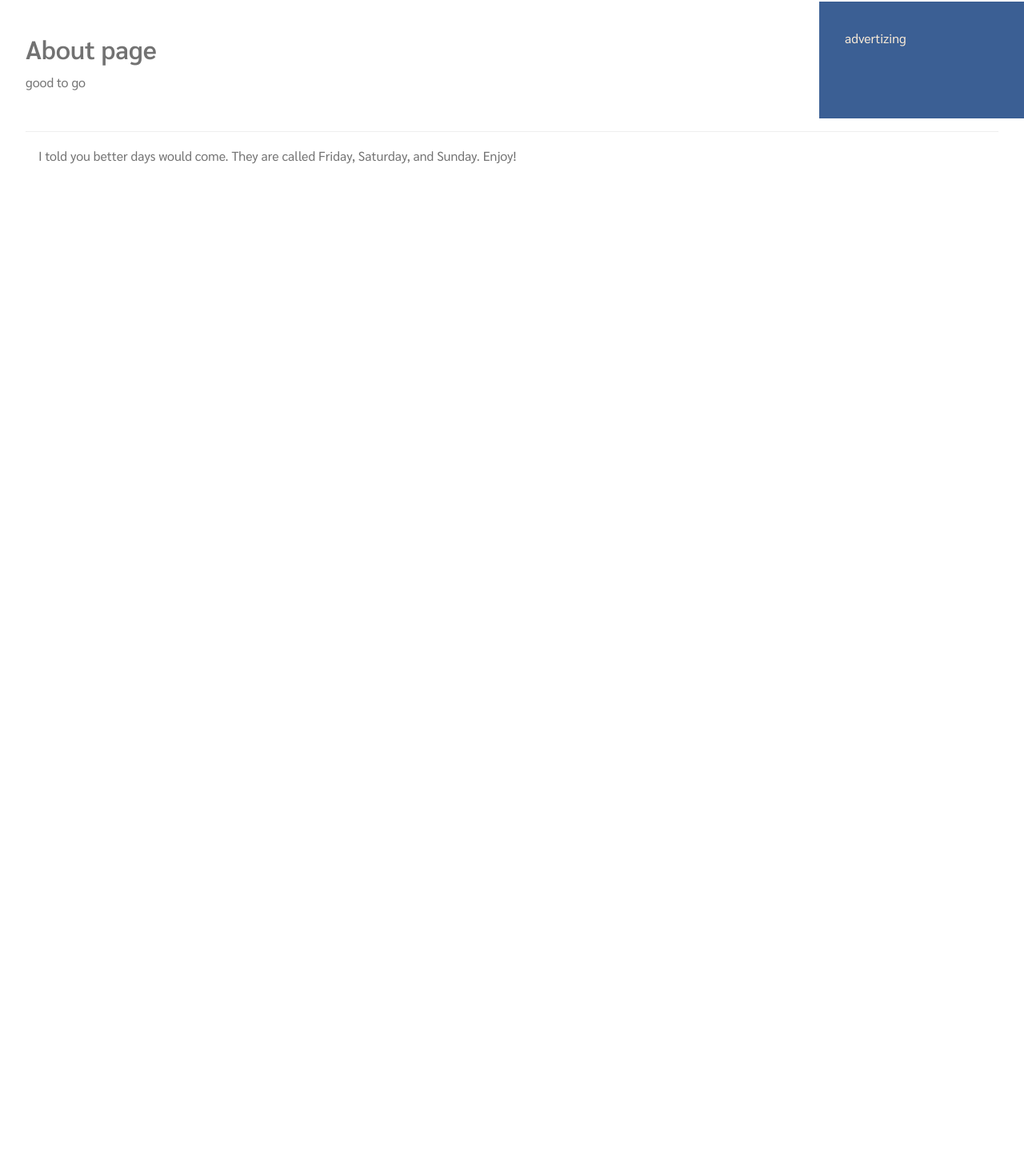
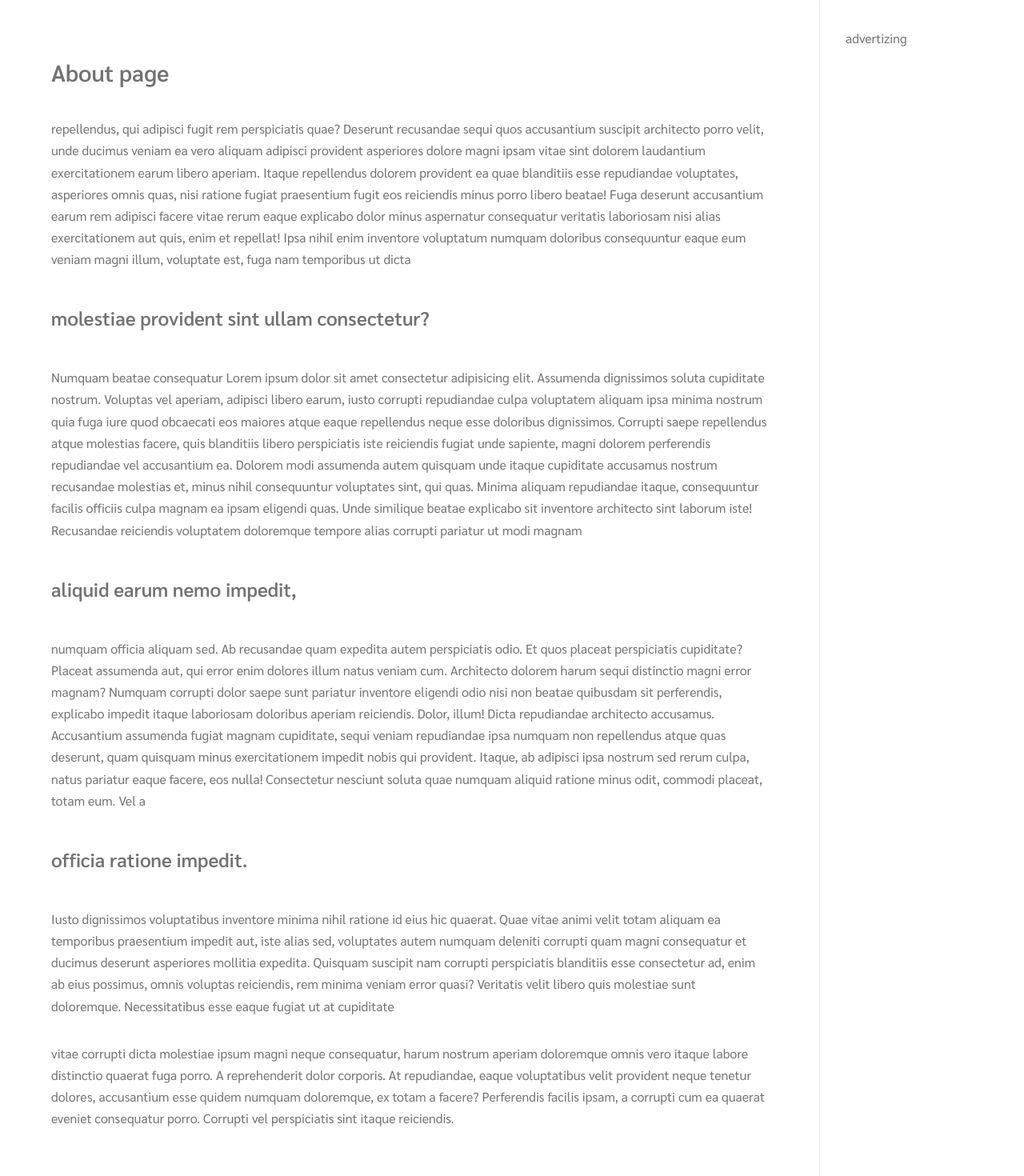
Before and after one commit to e20fip/nextjs, a Next.js app: page /about in a window 1280 px wide. Shown: the part 90-1560 px from the top of the page at 80% size. Before the commit the page ends 800 px from the top, so only its background shows below. Built offline with nearby package versions, Linux system fonts and the light colour scheme.

Commit message:
fixed some Error

```diff
--- a/app/about/about.module.css
+++ b/app/about/about.module.css
@@ -6,11 +6,28 @@
 }
 
 .boxmain {
-  padding: 2em;
+  padding: 4em 4em;
+}
+
+.headText {
+  font-size: 1.8rem;
+  font-weight: bold;
+  padding-block: 0;
+}
+
+.bodyText {
+  margin-top: 1em;
+}
+
+.content {
+  padding: 0;
 }
 
 @media screen and (max-width: 800px) {
   .about {
     grid-template-columns: 1fr;
   }
+  .boxmain {
+    padding: 1em 2em;
+  }
 }
--- a/app/about/page.jsx
+++ b/app/about/page.jsx
@@ -1,8 +1,89 @@
+import styles from './about.module.css'
+
 export default function About() {
   return (
     <>
-      <h1>About page</h1>
-      <p>good to go</p>
+      <div className={styles.content}>
+        <h1 className={styles.headText}>About page</h1>
+        <div className={styles.bodyText}>
+          <p>
+            repellendus, qui adipisci fugit rem perspiciatis quae? Deserunt
+            recusandae sequi quos accusantium suscipit architecto porro velit,
+            unde ducimus veniam ea vero aliquam adipisci provident asperiores
+            dolore magni ipsam vitae sint dolorem laudantium exercitationem
+            earum libero aperiam. Itaque repellendus dolorem provident ea quae
+            blanditiis esse repudiandae voluptates, asperiores omnis quas, nisi
+            ratione fugiat praesentium fugit eos reiciendis minus porro libero
+            beatae! Fuga deserunt accusantium earum rem adipisci facere vitae
+            rerum eaque explicabo dolor minus aspernatur consequatur veritatis
+            laboriosam nisi alias exercitationem aut quis, enim et repellat!
+            Ipsa nihil enim inventore voluptatum numquam doloribus consequuntur
+            eaque eum veniam magni illum, voluptate est, fuga nam temporibus ut
+            dicta
+          </p>
+          <h2>molestiae provident sint ullam consectetur?</h2>
+          <p>
+            Numquam beatae consequatur Lorem ipsum dolor sit amet consectetur
+            adipisicing elit. Assumenda dignissimos soluta cupiditate nostrum.
+            Voluptas vel aperiam, adipisci libero earum, iusto corrupti
+            repudiandae culpa voluptatem aliquam ipsa minima nostrum quia fuga
+            iure quod obcaecati eos maiores atque eaque repellendus neque esse
+            doloribus dignissimos. Corrupti saepe repellendus atque molestias
+            facere, quis blanditiis libero perspiciatis iste reiciendis fugiat
+            unde sapiente, magni dolorem perferendis repudiandae vel accusantium
+            ea. Dolorem modi assumenda autem quisquam unde itaque cupiditate
+            accusamus nostrum recusandae molestias et, minus nihil consequuntur
+            voluptates sint, qui quas. Minima aliquam repudiandae itaque,
+            consequuntur facilis officiis culpa magnam ea ipsam eligendi quas.
+            Unde similique beatae explicabo sit inventore architecto sint
+            laborum iste! Recusandae reiciendis voluptatem doloremque tempore
+            alias corrupti pariatur ut modi magnam
+          </p>
+          <h3>aliquid earum nemo impedit,</h3>
+          <p>
+            numquam officia aliquam sed. Ab recusandae quam expedita autem
+            perspiciatis odio. Et quos placeat perspiciatis cupiditate? Placeat
+            assumenda aut, qui error enim dolores illum natus veniam cum.
+            Architecto dolorem harum sequi distinctio magni error magnam?
+            Numquam corrupti dolor saepe sunt pariatur inventore eligendi odio
+            nisi non beatae quibusdam sit perferendis, explicabo impedit itaque
+            laboriosam doloribus aperiam reiciendis. Dolor, illum! Dicta
+            repudiandae architecto accusamus. Accusantium assumenda fugiat
+            magnam cupiditate, sequi veniam repudiandae ipsa numquam non
+            repellendus atque quas deserunt, quam quisquam minus exercitationem
+            impedit nobis qui provident. Itaque, ab adipisci ipsa nostrum sed
+            rerum culpa, natus pariatur eaque facere, eos nulla! Consectetur
+            nesciunt soluta quae numquam aliquid ratione minus odit, commodi
+            placeat, totam eum. Vel a
+          </p>
+          <h4>officia ratione impedit.</h4>
+          <p>
+            Iusto dignissimos voluptatibus inventore minima nihil ratione id
+            eius hic quaerat. Quae vitae animi velit totam aliquam ea temporibus
+            praesentium impedit aut, iste alias sed, voluptates autem numquam
+            deleniti corrupti quam magni consequatur et ducimus deserunt
+            asperiores mollitia expedita. Quisquam suscipit nam corrupti
+            perspiciatis blanditiis esse consectetur ad, enim ab eius possimus,
+            omnis voluptas reiciendis, rem minima veniam error quasi? Veritatis
+            velit libero quis molestiae sunt doloremque. Necessitatibus esse
+            eaque fugiat ut at cupiditate{' '}
+          </p>
+          <p>
+            vitae corrupti dicta molestiae ipsum magni neque consequatur, harum
+            nostrum aperiam doloremque omnis vero itaque labore distinctio
+            quaerat fuga porro. A reprehenderit dolor corporis. At repudiandae,
+            eaque voluptatibus velit provident neque tenetur dolores,
+            accusantium esse quidem numquam doloremque, ex totam a facere?
+            Perferendis facilis ipsam, a corrupti cum ea quaerat eveniet
+            consequatur porro. Corrupti vel perspiciatis sint itaque reiciendis.
+          </p>
+        </div>
+      </div>
     </>
   )
 }
+
+export const metadata = {
+  title: 'About',
+  description: 'not finished yet'
+}
--- a/app/about/sidebar/ad.module.css
+++ b/app/about/sidebar/ad.module.css
@@ -1,6 +1,15 @@
 .ad {
   display: block;
-  background-color: rgb(59, 95, 148);
+  background-color: rgb(255 255 255);
   padding: 2em;
-  color: antiquewhite;
+  color: var(--medium-color);
+  border-left: 1px solid var(--light-color);
 }
+@media screen and (max-width: 800px) {
+  .ad {
+    padding: 2em 0;
+    margin-inline: 2em;
+    border-left: none;
+    border-top: 1px solid var(--light-color);
+  }
+}
--- a/app/globals.css
+++ b/app/globals.css
@@ -34,6 +34,17 @@ header {
   z-index: 2;
 }
 
+h1,
+h2,
+h3,
+h4,
+h5,
+h6 {
+  font-size: 1.5rem;
+  font-weight: bold;
+  padding: 1em 0 1em;
+}
+
 footer {
   background-color: rgb(255, 255, 255);
   color: var(--medium-color);
@@ -66,9 +77,23 @@ time {
   font-size: 0.8rem;
 }
 
-botton {
+button {
   margin: 2em;
   padding: 0.5em 1.5em;
   border-radius: 50vw;
   background-color: var(--light-color);
+  border: none;
 }
+
+p {
+  padding-block: 1em;
+}
+
+@media screen and (max-width: 800px) {
+  button {
+    margin: 1em;
+  }
+  footer {
+    padding: 1em 0;
+  }
+}
--- a/app/layout.jsx
+++ b/app/layout.jsx
@@ -4,8 +4,8 @@ import Footer from './footer'
 import './globals.css'
 
 export const metadata = {
-  title: 'myapp',
-  description: 'learn nextjs'
+  title: 'E20FIP',
+  description: 'Web Development'
 }
 
 const sarabun = Sarabun({
```
Also changed, not shown: app/loading.js (added, +7 -0 lines), app/page.module.css (+10 -2 lines), app/post/[id]/page.js (+3 -7 lines).
